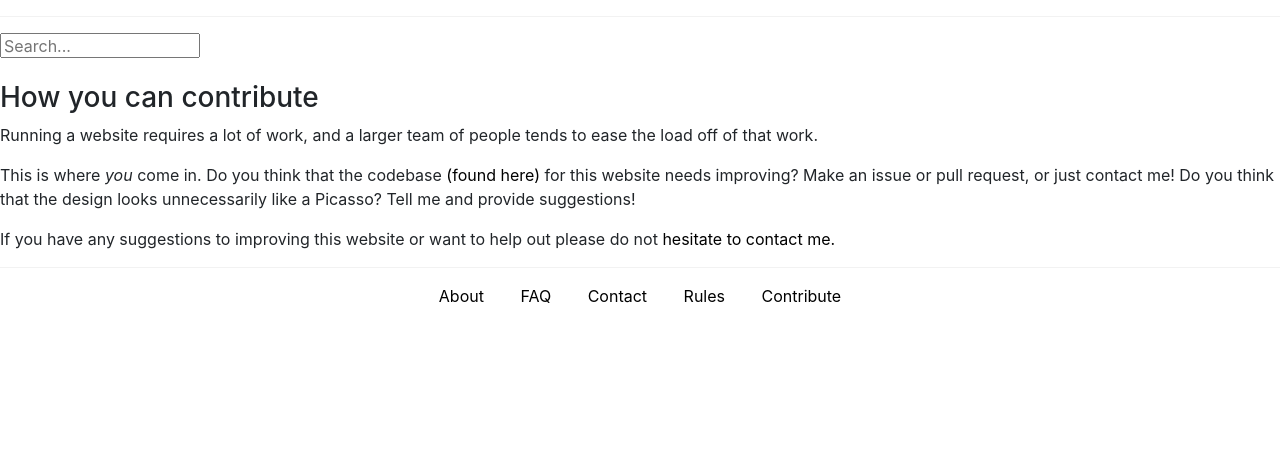
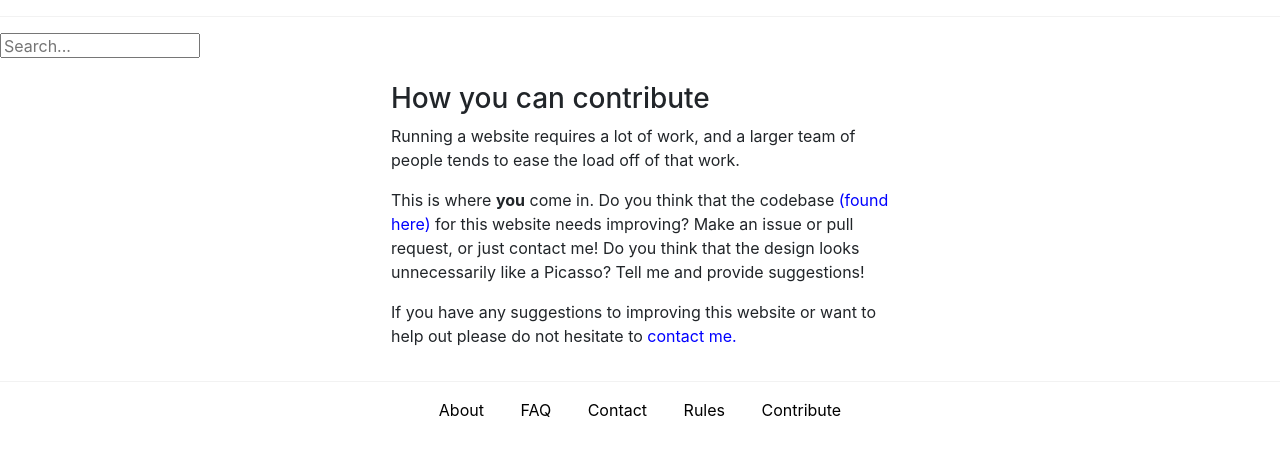
Before and after one commit to ModoUnreal/nuncio, a Flask app: page /contributing in a window 1280 px wide. Shown: the part 72-528 px from the top of the page. Run offline with Flask 2, Linux system fonts and the light colour scheme; some libraries are stand-ins or nearby versions.

Commit message:
Improved look of information files

```diff
--- a/app/static/base.css
+++ b/app/static/base.css
@@ -163,3 +163,12 @@ footer a{
     font-size: 15px;
     padding-top: 5px;
 }
+
+#contributing-container {
+    text-align: center;
+    display: block;
+}
+
+#contributing-container p {
+    margin-bottom: 15px;
+}
--- a/app/templates/contributing.html
+++ b/app/templates/contributing.html
@@ -1,19 +1,28 @@
 {% extends "base.html" %}
 {% block content %}
+
+    <center>
+        <table width="500">
+            <tr valign="top">
+                <td>
 
                     <h3>How you can contribute</h3>
                     <p>Running a website requires a lot of work, and a larger team
                        of people tends to ease the load off of that work.</p>
 
-        <p>This is where <em>you</em> come in. Do you think that the
-           codebase <a href="https://www.github.com/ModoUnreal/nuncio">(found here)</a>
+                    <p>This is where <strong>you</strong> come in. Do you think that the
+                       codebase <a href="https://www.github.com/ModoUnreal/nuncio" style="color: blue;">(found here)</a>
                        for this website needs improving? Make an issue or pull
                        request, or just contact me! Do you think that the design
                        looks unnecessarily like a Picasso? Tell me and provide
                        suggestions!</p>
 
                     <p>If you have any suggestions to improving this website
-            or want to help out please do not
-            <a href="{{ url_for('contact') }}"> hesitate to contact me.</a></p>
+                        or want to help out please do not hesitate to
+                    <a href="{{ url_for('contact') }}" style="color: blue;"> contact me.</a></p>
 
+                </td>
+            </tr>
+        </table>
+    </center>
 {% endblock %}
```
Also changed, not shown: app/templates/about.html (+9 -4 lines). Lines whose indentation alone changed are shown as unchanged.
